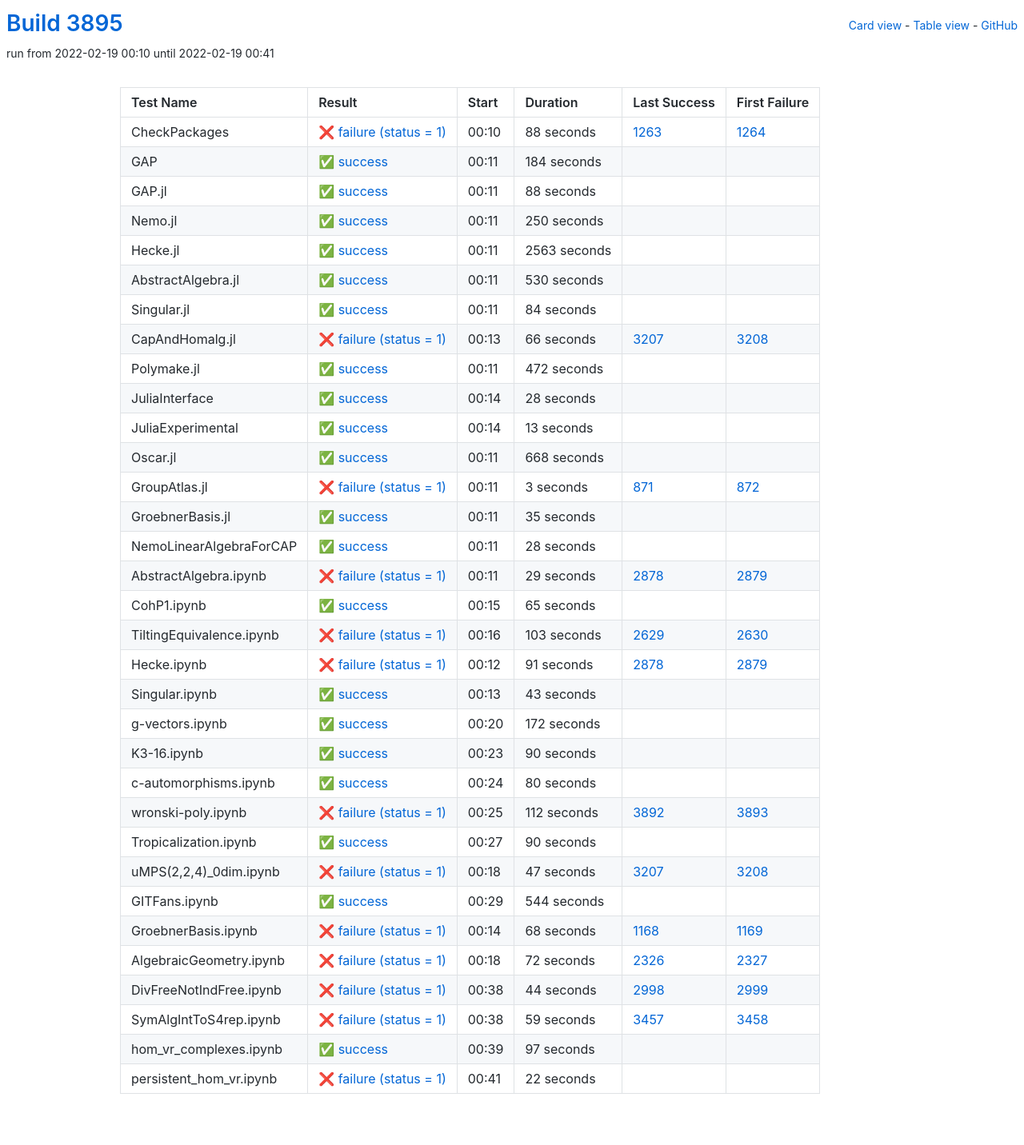
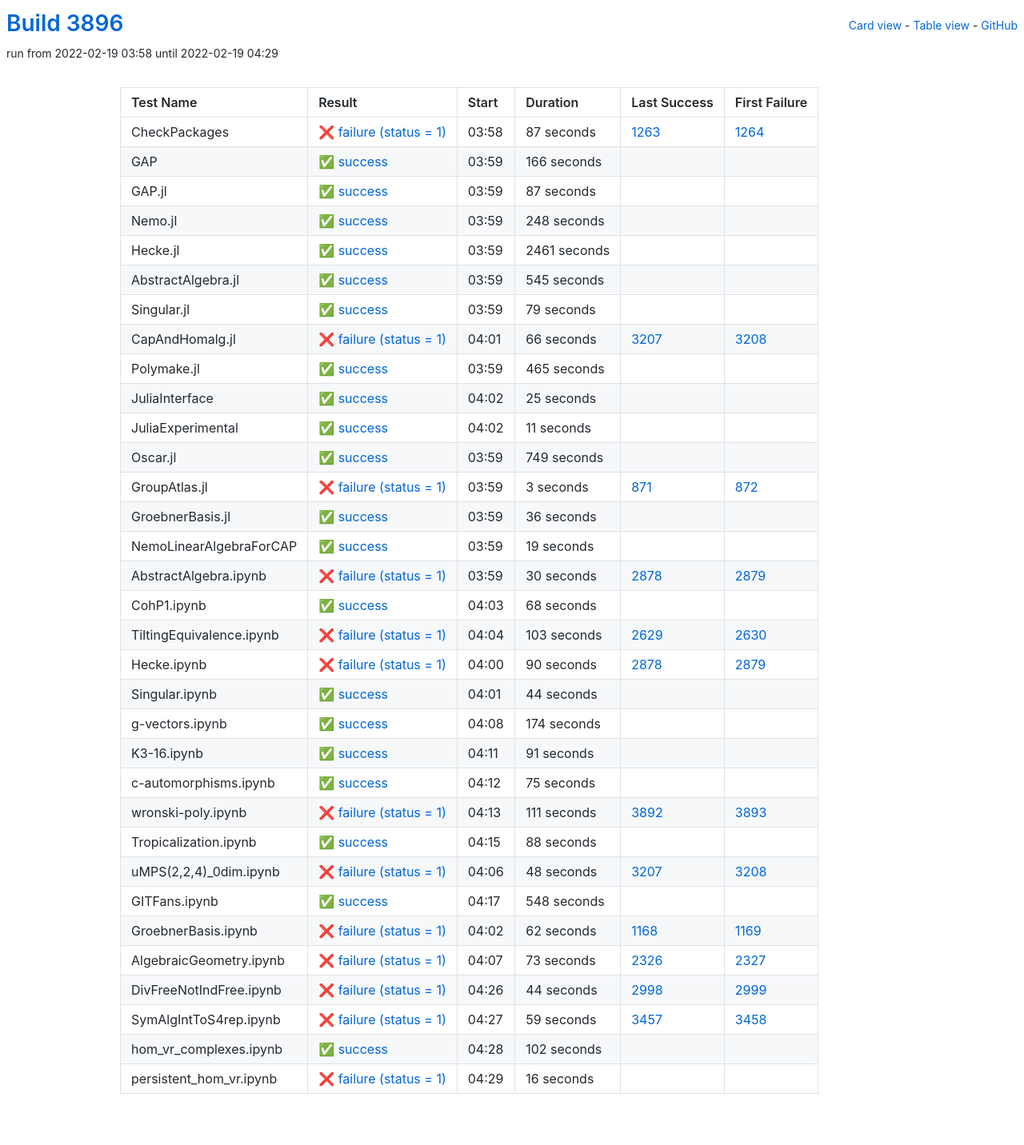
Before and after one commit to oscar-system/oscar-ci-status-stable, a Jekyll site: the page built from table.html, in a window 1280 px wide. Shown: the whole page at 80% size. Built offline with Jekyll 4.4.1, drawn with Linux system fonts in a browser that asks for light colours.

Commit message:
Build #3896

```diff
--- a/_data/ci.yml
+++ b/_data/ci.yml
@@ -1,6 +1,6 @@
 ---
-build: 3895
-build_url: https://oscarci.mathematik.uni-kl.de/job/oscar-stable/3895/
+build: 3896
+build_url: https://oscarci.mathematik.uni-kl.de/job/oscar-stable/3896/
 job: oscar-stable
 organization: oscar-system
 repo: oscar-ci-status-stable
@@ -8,92 +8,92 @@ repourl: https://github.com/oscar-system/oscar-ci-status-stable
 tests:
 - name: CheckPackages
   id: checkpackages
-  log: https://oscarci.mathematik.uni-kl.de/job/oscar-stable/3895/artifact/logs/build-3895/CheckPackages.log
-  start: 2022-02-19 00:10
+  log: https://oscarci.mathematik.uni-kl.de/job/oscar-stable/3896/artifact/logs/build-3896/CheckPackages.log
+  start: 2022-02-19 03:58
   success: false
   exitcode: 1
   status: failure
-  duration: 88
+  duration: 87
   last_success: 1263
   last_success_url: https://oscarci.mathematik.uni-kl.de/job/oscar-stable/1263/
   first_failure: 1264
   first_failure_url: https://oscarci.mathematik.uni-kl.de/job/oscar-stable/1264/
 - name: GAP
   id: gap
-  log: https://oscarci.mathematik.uni-kl.de/job/oscar-stable/3895/artifact/logs/build-3895/GAP.log
-  start: 2022-02-19 00:11
+  log: https://oscarci.mathematik.uni-kl.de/job/oscar-stable/3896/artifact/logs/build-3896/GAP.log
+  start: 2022-02-19 03:59
   success: true
   exitcode: 0
   status: success
-  duration: 184
+  duration: 166
   last_success: false
   last_success_url:
   first_failure: false
   first_failure_url:
 - name: GAP.jl
   id: gap-jl
-  log: https://oscarci.mathematik.uni-kl.de/job/oscar-stable/3895/artifact/logs/build-3895/GAP.jl.log
-  start: 2022-02-19 00:11
+  log: https://oscarci.mathematik.uni-kl.de/job/oscar-stable/3896/artifact/logs/build-3896/GAP.jl.log
+  start: 2022-02-19 03:59
   success: true
   exitcode: 0
   status: success
-  duration: 88
+  duration: 87
   last_success: false
   last_success_url:
   first_failure: false
   first_failure_url:
 - name: Nemo.jl
   id: nemo-jl
-  log: https://oscarci.mathematik.uni-kl.de/job/oscar-stable/3895/artifact/logs/build-3895/Nemo.jl.log
-  start: 2022-02-19 00:11
+  log: https://oscarci.mathematik.uni-kl.de/job/oscar-stable/3896/artifact/logs/build-3896/Nemo.jl.log
+  start: 2022-02-19 03:59
   success: true
   exitcode: 0
   status: success
-  duration: 250
+  duration: 248
   last_success: false
   last_success_url:
   first_failure: false
   first_failure_url:
 - name: Hecke.jl
   id: hecke-jl
-  log: https://oscarci.mathematik.uni-kl.de/job/oscar-stable/3895/artifact/logs/build-3895/Hecke.jl.log
-  start: 2022-02-19 00:11
+  log: https://oscarci.mathematik.uni-kl.de/job/oscar-stable/3896/artifact/logs/build-3896/Hecke.jl.log
+  start: 2022-02-19 03:59
   success: true
   exitcode: 0
   status: success
-  duration: 2563
+  duration: 2461
   last_success: false
   last_success_url:
   first_failure: false
   first_failure_url:
 - name: AbstractAlgebra.jl
   id: abstractalgebra-jl
-  log: https://oscarci.mathematik.uni-kl.de/job/oscar-stable/3895/artifact/logs/build-3895/AbstractAlgebra.jl.log
-  start: 2022-02-19 00:11
+  log: https://oscarci.mathematik.uni-kl.de/job/oscar-stable/3896/artifact/logs/build-3896/AbstractAlgebra.jl.log
+  start: 2022-02-19 03:59
   success: true
   exitcode: 0
   status: success
-  duration: 530
+  duration: 545
   last_success: false
   last_success_url:
   first_failure: false
   first_failure_url:
 - name: Singular.jl
   id: singular-jl
-  log: https://oscarci.mathematik.uni-kl.de/job/oscar-stable/3895/artifact/logs/build-3895/Singular.jl.log
-  start: 2022-02-19 00:11
+  log: https://oscarci.mathematik.uni-kl.de/job/oscar-stable/3896/artifact/logs/build-3896/Singular.jl.log
+  start: 2022-02-19 03:59
   success: true
   exitcode: 0
   status: success
-  duration: 84
+  duration: 79
   last_success: false
   last_success_url:
   first_failure: false
   first_failure_url:
 - name: CapAndHomalg.jl
   id: capandhomalg-jl
-  log: https://oscarci.mathematik.uni-kl.de/job/oscar-stable/3895/artifact/logs/build-3895/CapAndHomalg.jl.log
-  start: 2022-02-19 00:13
+  log: https://oscarci.mathematik.uni-kl.de/job/oscar-stable/3896/artifact/logs/build-3896/CapAndHomalg.jl.log
+  start: 2022-02-19 04:01
   success: false
   exitcode: 1
   status: failure
@@ -104,56 +104,56 @@ tests:
   first_failure_url: https://oscarci.mathematik.uni-kl.de/job/oscar-stable/3208/
 - name: Polymake.jl
   id: polymake-jl
-  log: https://oscarci.mathematik.uni-kl.de/job/oscar-stable/3895/artifact/logs/build-3895/Polymake.jl.log
-  start: 2022-02-19 00:11
+  log: https://oscarci.mathematik.uni-kl.de/job/oscar-stable/3896/artifact/logs/build-3896/Polymake.jl.log
+  start: 2022-02-19 03:59
   success: true
   exitcode: 0
   status: success
-  duration: 472
+  duration: 465
   last_success: false
   last_success_url:
   first_failure: false
   first_failure_url:
 - name: JuliaInterface
   id: juliainterface
-  log: https://oscarci.mathematik.uni-kl.de/job/oscar-stable/3895/artifact/logs/build-3895/JuliaInterface.log
-  start: 2022-02-19 00:14
+  log: https://oscarci.mathematik.uni-kl.de/job/oscar-stable/3896/artifact/logs/build-3896/JuliaInterface.log
+  start: 2022-02-19 04:02
   success: true
   exitcode: 0
   status: success
-  duration: 28
+  duration: 25
   last_success: false
   last_success_url:
   first_failure: false
   first_failure_url:
 - name: JuliaExperimental
   id: juliaexperimental
-  log: https://oscarci.mathematik.uni-kl.de/job/oscar-stable/3895/artifact/logs/build-3895/JuliaExperimental.log
-  start: 2022-02-19 00:14
+  log: https://oscarci.mathematik.uni-kl.de/job/oscar-stable/3896/artifact/logs/build-3896/JuliaExperimental.log
+  start: 2022-02-19 04:02
   success: true
   exitcode: 0
   status: success
-  duration: 13
+  duration: 11
   last_success: false
   last_success_url:
   first_failure: false
   first_failure_url:
 - name: Oscar.jl
   id: oscar-jl
-  log: https://oscarci.mathematik.uni-kl.de/job/oscar-stable/3895/artifact/logs/build-3895/Oscar.jl.log
-  start: 2022-02-19 00:11
+  log: https://oscarci.mathematik.uni-kl.de/job/oscar-stable/3896/artifact/logs/build-3896/Oscar.jl.log
+  start: 2022-02-19 03:59
   success: true
   exitcode: 0
   status: success
-  duration: 668
+  duration: 749
   last_success: false
   last_success_url:
   first_failure: false
   first_failure_url:
 - name: GroupAtlas.jl
   id: groupatlas-jl
-  log: https://oscarci.mathematik.uni-kl.de/job/oscar-stable/3895/artifact/logs/build-3895/GroupAtlas.jl.log
-  start: 2022-02-19 00:11
+  log: https://oscarci.mathematik.uni-kl.de/job/oscar-stable/3896/artifact/logs/build-3896/GroupAtlas.jl.log
+  start: 2022-02-19 03:59
   success: false
   exitcode: 1
   status: failure
@@ -164,56 +164,56 @@ tests:
   first_failure_url: https://oscarci.mathematik.uni-kl.de/job/oscar-stable/872/
 - name: GroebnerBasis.jl
   id: groebnerbasis-jl
-  log: https://oscarci.mathematik.uni-kl.de/job/oscar-stable/3895/artifact/logs/build-3895/GroebnerBasis.jl.log
-  start: 2022-02-19 00:11
+  log: https://oscarci.mathematik.uni-kl.de/job/oscar-stable/3896/artifact/logs/build-3896/GroebnerBasis.jl.log
+  start: 2022-02-19 03:59
   success: true
   exitcode: 0
   status: success
-  duration: 35
+  duration: 36
   last_success: false
   last_success_url:
   first_failure: false
   first_failure_url:
 - name: NemoLinearAlgebraForCAP
   id: nemolinearalgebraforcap
-  log: https://oscarci.mathematik.uni-kl.de/job/oscar-stable/3895/artifact/logs/build-3895/NemoLinearAlgebraForCAP.log
-  start: 2022-02-19 00:11
+  log: https://oscarci.mathematik.uni-kl.de/job/oscar-stable/3896/artifact/logs/build-3896/NemoLinearAlgebraForCAP.log
+  start: 2022-02-19 03:59
   success: true
   exitcode: 0
   status: success
-  duration: 28
+  duration: 19
   last_success: false
   last_success_url:
   first_failure: false
   first_failure_url:
 - name: AbstractAlgebra.ipynb
   id: abstractalgebra-ipynb
-  log: https://oscarci.mathematik.uni-kl.de/job/oscar-stable/3895/artifact/logs/build-3895/AbstractAlgebra.ipynb.log
-  start: 2022-02-19 00:11
+  log: https://oscarci.mathematik.uni-kl.de/job/oscar-stable/3896/artifact/logs/build-3896/AbstractAlgebra.ipynb.log
+  start: 2022-02-19 03:59
   success: false
   exitcode: 1
   status: failure
-  duration: 29
+  duration: 30
   last_success: 2878
   last_success_url: https://oscarci.mathematik.uni-kl.de/job/oscar-stable/2878/
   first_failure: 2879
   first_failure_url: https://oscarci.mathematik.uni-kl.de/job/oscar-stable/2879/
 - name: CohP1.ipynb
   id: cohp1-ipynb
-  log: https://oscarci.mathematik.uni-kl.de/job/oscar-stable/3895/artifact/logs/build-3895/CohP1.ipynb.log
-  start: 2022-02-19 00:15
+  log: https://oscarci.mathematik.uni-kl.de/job/oscar-stable/3896/artifact/logs/build-3896/CohP1.ipynb.log
+  start: 2022-02-19 04:03
   success: true
   exitcode: 0
   status: success
-  duration: 65
+  duration: 68
   last_success: false
   last_success_url:
   first_failure: false
   first_failure_url:
 - name: TiltingEquivalence.ipynb
   id: tiltingequivalence-ipynb
-  log: https://oscarci.mathematik.uni-kl.de/job/oscar-stable/3895/artifact/logs/build-3895/TiltingEquivalence.ipynb.log
-  start: 2022-02-19 00:16
+  log: https://oscarci.mathematik.uni-kl.de/job/oscar-stable/3896/artifact/logs/build-3896/TiltingEquivalence.ipynb.log
+  start: 2022-02-19 04:04
   success: false
   exitcode: 1
   status: failure
@@ -224,140 +224,140 @@ tests:
   first_failure_url: https://oscarci.mathematik.uni-kl.de/job/oscar-stable/2630/
 - name: Hecke.ipynb
   id: hecke-ipynb
-  log: https://oscarci.mathematik.uni-kl.de/job/oscar-stable/3895/artifact/logs/build-3895/Hecke.ipynb.log
-  start: 2022-02-19 00:12
+  log: https://oscarci.mathematik.uni-kl.de/job/oscar-stable/3896/artifact/logs/build-3896/Hecke.ipynb.log
+  start: 2022-02-19 04:00
   success: false
   exitcode: 1
   status: failure
-  duration: 91
+  duration: 90
   last_success: 2878
   last_success_url: https://oscarci.mathematik.uni-kl.de/job/oscar-stable/2878/
   first_failure: 2879
   first_failure_url: https://oscarci.mathematik.uni-kl.de/job/oscar-stable/2879/
 - name: Singular.ipynb
   id: singular-ipynb
-  log: https://oscarci.mathematik.uni-kl.de/job/oscar-stable/3895/artifact/logs/build-3895/Singular.ipynb.log
-  start: 2022-02-19 00:13
+  log: https://oscarci.mathematik.uni-kl.de/job/oscar-stable/3896/artifact/logs/build-3896/Singular.ipynb.log
+  start: 2022-02-19 04:01
   success: true
   exitcode: 0
   status: success
-  duration: 43
+  duration: 44
   last_success: false
   last_success_url:
   first_failure: false
   first_failure_url:
 - name: g-vectors.ipynb
   id: g-vectors-ipynb
-  log: https://oscarci.mathematik.uni-kl.de/job/oscar-stable/3895/artifact/logs/build-3895/g-vectors.ipynb.log
-  start: 2022-02-19 00:20
+  log: https://oscarci.mathematik.uni-kl.de/job/oscar-stable/3896/artifact/logs/build-3896/g-vectors.ipynb.log
+  start: 2022-02-19 04:08
   success: true
   exitcode: 0
   status: success
-  duration: 172
+  duration: 174
   last_success: false
   last_success_url:
   first_failure: false
   first_failure_url:
 - name: K3-16.ipynb
   id: k3-16-ipynb
-  log: https://oscarci.mathematik.uni-kl.de/job/oscar-stable/3895/artifact/logs/build-3895/K3-16.ipynb.log
-  start: 2022-02-19 00:23
+  log: https://oscarci.mathematik.uni-kl.de/job/oscar-stable/3896/artifact/logs/build-3896/K3-16.ipynb.log
+  start: 2022-02-19 04:11
   success: true
   exitcode: 0
   status: success
-  duration: 90
+  duration: 91
   last_success: false
   last_success_url:
   first_failure: false
   first_failure_url:
 - name: c-automorphisms.ipynb
   id: c-automorphisms-ipynb
-  log: https://oscarci.mathematik.uni-kl.de/job/oscar-stable/3895/artifact/logs/build-3895/c-automorphisms.ipynb.log
-  start: 2022-02-19 00:24
+  log: https://oscarci.mathematik.uni-kl.de/job/oscar-stable/3896/artifact/logs/build-3896/c-automorphisms.ipynb.log
+  start: 2022-02-19 04:12
   success: true
   exitcode: 0
   status: success
-  duration: 80
+  duration: 75
   last_success: false
   last_success_url:
   first_failure: false
   first_failure_url:
 - name: wronski-poly.ipynb
   id: wronski-poly-ipynb
-  log: https://oscarci.mathematik.uni-kl.de/job/oscar-stable/3895/artifact/logs/build-3895/wronski-poly.ipynb.log
-  start: 2022-02-19 00:25
+  log: https://oscarci.mathematik.uni-kl.de/job/oscar-stable/3896/artifact/logs/build-3896/wronski-poly.ipynb.log
+  start: 2022-02-19 04:13
   success: false
   exitcode: 1
   status: failure
-  duration: 112
+  duration: 111
   last_success: 3892
   last_success_url: https://oscarci.mathematik.uni-kl.de/job/oscar-stable/3892/
   first_failure: 3893
   first_failure_url: https://oscarci.mathematik.uni-kl.de/job/oscar-stable/3893/
 - name: Tropicalization.ipynb
   id: tropicalization-ipynb
-  log: https://oscarci.mathematik.uni-kl.de/job/oscar-stable/3895/artifact/logs/build-3895/Tropicalization.ipynb.log
-  start: 2022-02-19 00:27
+  log: https://oscarci.mathematik.uni-kl.de/job/oscar-stable/3896/artifact/logs/build-3896/Tropicalization.ipynb.log
+  start: 2022-02-19 04:15
   success: true
   exitcode: 0
   status: success
-  duration: 90
+  duration: 88
   last_success: false
   last_success_url:
   first_failure: false
   first_failure_url:
 - name: uMPS(2,2,4)_0dim.ipynb
   id: umps-2-2-4-0dim-ipynb
-  log: https://oscarci.mathematik.uni-kl.de/job/oscar-stable/3895/artifact/logs/build-3895/uMPS-2-2-4-_0dim.ipynb.log
-  start: 2022-02-19 00:18
+  log: https://oscarci.mathematik.uni-kl.de/job/oscar-stable/3896/artifact/logs/build-3896/uMPS-2-2-4-_0dim.ipynb.log
+  start: 2022-02-19 04:06
   success: false
   exitcode: 1
   status: failure
-  duration: 47
+  duration: 48
   last_success: 3207
   last_success_url: https://oscarci.mathematik.uni-kl.de/job/oscar-stable/3207/
   first_failure: 3208
   first_failure_url: https://oscarci.mathematik.uni-kl.de/job/oscar-stable/3208/
 - name: GITFans.ipynb
   id: gitfans-ipynb
-  log: https://oscarci.mathematik.uni-kl.de/job/oscar-stable/3895/artifact/logs/build-3895/GITFans.ipynb.log
-  start: 2022-02-19 00:29
+  log: https://oscarci.mathematik.uni-kl.de/job/oscar-stable/3896/artifact/logs/build-3896/GITFans.ipynb.log
+  start: 2022-02-19 04:17
   success: true
   exitcode: 0
   status: success
-  duration: 544
+  duration: 548
   last_success: false
   last_success_url:
   first_failure: false
   first_failure_url:
 - name: GroebnerBasis.ipynb
   id: groebnerbasis-ipynb
-  log: https://oscarci.mathematik.uni-kl.de/job/oscar-stable/3895/artifact/logs/build-3895/GroebnerBasis.ipynb.log
-  start: 2022-02-19 00:14
+  log: https://oscarci.mathematik.uni-kl.de/job/oscar-stable/3896/artifact/logs/build-3896/GroebnerBasis.ipynb.log
+  start: 2022-02-19 04:02
   success: false
   exitcode: 1
   status: failure
-  duration: 68
+  duration: 62
   last_success: 1168
   last_success_url: https://oscarci.mathematik.uni-kl.de/job/oscar-stable/1168/
   first_failure: 1169
   first_failure_url: https://oscarci.mathematik.uni-kl.de/job/oscar-stable/1169/
 - name: AlgebraicGeometry.ipynb
   id: algebraicgeometry-ipynb
-  log: https://oscarci.mathematik.uni-kl.de/job/oscar-stable/3895/artifact/logs/build-3895/AlgebraicGeometry.ipynb.log
-  start: 2022-02-19 00:18
+  log: https://oscarci.mathematik.uni-kl.de/job/oscar-stable/3896/artifact/logs/build-3896/AlgebraicGeometry.ipynb.log
+  start: 2022-02-19 04:07
   success: false
   exitcode: 1
   status: failure
-  duration: 72
+  duration: 73
   last_success: 2326
   last_success_url: https://oscarci.mathematik.uni-kl.de/job/oscar-stable/2326/
   first_failure: 2327
   first_failure_url: https://oscarci.mathematik.uni-kl.de/job/oscar-stable/2327/
 - name: DivFreeNotIndFree.ipynb
   id: divfreenotindfree-ipynb
-  log: https://oscarci.mathematik.uni-kl.de/job/oscar-stable/3895/artifact/logs/build-3895/DivFreeNotIndFree.ipynb.log
-  start: 2022-02-19 00:38
+  log: https://oscarci.mathematik.uni-kl.de/job/oscar-stable/3896/artifact/logs/build-3896/DivFreeNotIndFree.ipynb.log
+  start: 2022-02-19 04:26
   success: false
   exitcode: 1
   status: failure
@@ -368,8 +368,8 @@ tests:
   first_failure_url: https://oscarci.mathematik.uni-kl.de/job/oscar-stable/2999/
 - name: SymAlgIntToS4rep.ipynb
   id: symalginttos4rep-ipynb
-  log: https://oscarci.mathematik.uni-kl.de/job/oscar-stable/3895/artifact/logs/build-3895/SymAlgIntToS4rep.ipynb.log
-  start: 2022-02-19 00:38
+  log: https://oscarci.mathematik.uni-kl.de/job/oscar-stable/3896/artifact/logs/build-3896/SymAlgIntToS4rep.ipynb.log
+  start: 2022-02-19 04:27
   success: false
   exitcode: 1
   status: failure
@@ -380,24 +380,24 @@ tests:
   first_failure_url: https://oscarci.mathematik.uni-kl.de/job/oscar-stable/3458/
 - name: hom_vr_complexes.ipynb
   id: hom-vr-complexes-ipynb
-  log: https://oscarci.mathematik.uni-kl.de/job/oscar-stable/3895/artifact/logs/build-3895/hom_vr_complexes.ipynb.log
-  start: 2022-02-19 00:39
+  log: https://oscarci.mathematik.uni-kl.de/job/oscar-stable/3896/artifact/logs/build-3896/hom_vr_complexes.ipynb.log
+  start: 2022-02-19 04:28
   success: true
   exitcode: 0
   status: success
-  duration: 97
+  duration: 102
   last_success: false
   last_success_url:
   first_failure: false
   first_failure_url:
 - name: persistent_hom_vr.ipynb
   id: persistent-hom-vr-ipynb
-  log: https://oscarci.mathematik.uni-kl.de/job/oscar-stable/3895/artifact/logs/build-3895/persistent_hom_vr.ipynb.log
-  start: 2022-02-19 00:41
+  log: https://oscarci.mathematik.uni-kl.de/job/oscar-stable/3896/artifact/logs/build-3896/persistent_hom_vr.ipynb.log
+  start: 2022-02-19 04:29
   success: false
   exitcode: 1
   status: failure
-  duration: 22
+  duration: 16
   last_success: false
   last_success_url:
   first_failure: false
```
Also changed, not shown: README.md.
